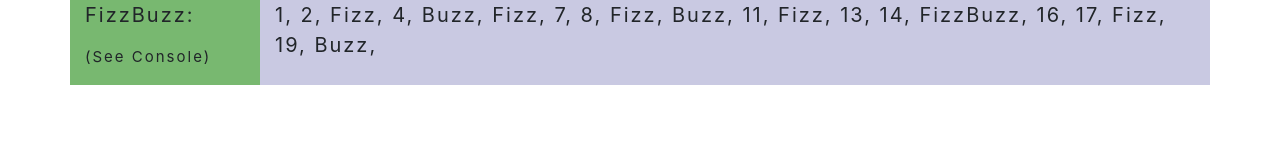
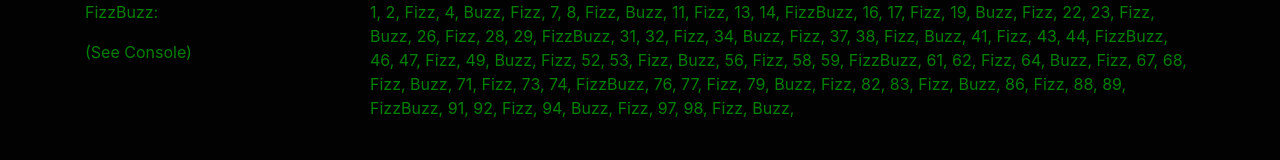
Before and after one commit to EmilsLapins/RCS_Web, a plain HTML site: page Homework03/index.html in a window 1280 px wide. Drawn offline with nearby package versions, Linux system fonts and the light colour scheme.

Commit message:
To 100/ Learning css

```diff
--- a/Homework03/index.html
+++ b/Homework03/index.html
@@ -10,14 +10,14 @@
     <title>Document</title>
 </head>
 
-<body>
+<body style="background: rgb(2, 2, 2); color: green">
     <div class="container">
-        <div class="row" style="font-size:20px; letter-spacing: 2px; background: rgb(120, 184, 112)">
-            <div class="col-2">
+        <div class="row">
+            <div class="col-3">
                 <p>FizzBuzz: </p>
-                <p style="font-size: 15px">(See Console)</p>
+                <p>(See Console)</p>
             </div>
-            <div class="col-10" id="div1" style="font-size: 20px; letter-spacing: 2px; background: rgb(201, 201, 226)">
+            <div class="col-9" id="div1">
 
 
             </div>
--- a/Homework03/main.js
+++ b/Homework03/main.js
@@ -16,7 +16,7 @@
 
 function fizzBuzz(){
     var output="";
-	for(var i=1;i<=20;i++){
+	for(var i=1;i<=100;i++){
 
 		if(i%5 === 0 && i%3 === 0){
             output += "FizzBuzz, ";
```
